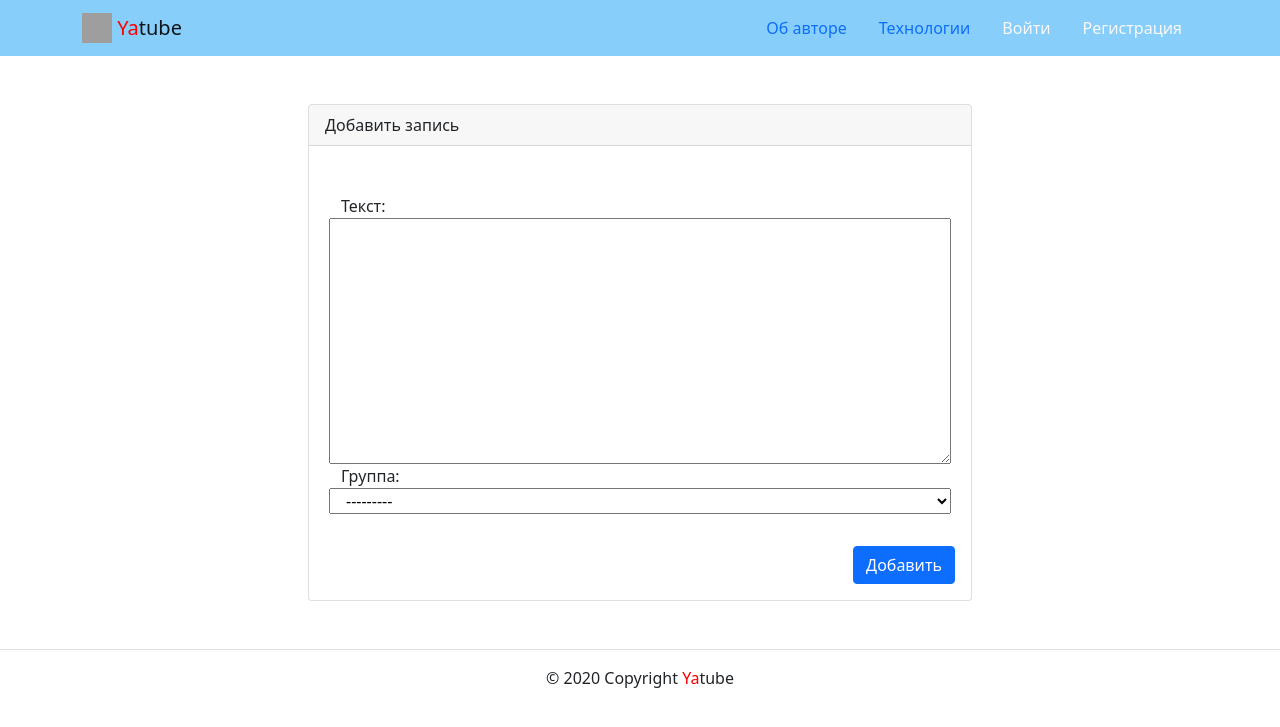
After one commit to lokilal/yatube_project, a Django app: page /create/ in a window 1280 px wide. The commit adds this page. Shown: the top 727 px of the page. Run offline with Django 3.2, Linux system fonts and the light colour scheme; data comes from the database, SQL or seed files in the repository; both versions use the stored data as it was after the commit; some libraries are stand-ins or nearby versions; grey boxes are pictures that could not be loaded.

```diff
--- /dev/null
+++ b/yatube/posts/forms.py
@@ -0,0 +1,12 @@
+from django.forms import ModelForm
+from .models import Post
+
+
+class PostForm(ModelForm):
+    class Meta:
+        model = Post
+        fields = ['text', 'group']
+        labels = {
+            'group': ('Группа'),
+            'text': ('Текст'),
+        }
--- a/yatube/posts/urls.py
+++ b/yatube/posts/urls.py
@@ -1,9 +1,13 @@
 from django.urls import path
-from .views import index, group_posts
+from . import views
 
 app_name = 'posts'
 
 urlpatterns = [
-    path('', index, name='index'),
-    path('group/<slug:slug>/', group_posts, name='group_list')
+    path('', views.index, name='index'),
+    path('group/<slug:slug>/', views.group_posts, name='group_list'),
+    path('profile/<str:username>/', views.profile, name='profile'),
+    path('posts/<int:post_id>/', views.post_detail, name='post_detail'),
+    path('create/', views.post_create, name='post_create'),
+    path('posts/<int:post_id>/edit/', views.post_edit, name='post_edit'),
 ]
--- a/yatube/posts/views.py
+++ b/yatube/posts/views.py
@@ -1,6 +1,10 @@
-from django.shortcuts import render, get_object_or_404
+from django.shortcuts import render, get_object_or_404, redirect
 from .models import Post, Group
 from django.core.paginator import Paginator
+from .forms import PostForm
+from django.contrib.auth import get_user_model
+
+User = get_user_model()
 
 
 def index(request):
@@ -13,7 +17,7 @@ def index(request):
     }
     return render(request, 'posts/index.html', context)
 
-
+#{{ group.description|linebreaks }}
 def group_posts(request, slug):
     group = get_object_or_404(Group, slug=slug)
     post_list = group.posts.all().order_by('-pub_date')
@@ -25,3 +29,54 @@ def group_posts(request, slug):
         'page_obj': page_obj,
     }
     return render(request, 'posts/group_list.html', context)
+
+
+def profile(request, username):
+    profile_author = get_object_or_404(User, username=username)
+    post_list = Post.objects.filter(author__username=username)
+    paginator = Paginator(post_list, 10)
+    page_number = request.GET.get('page')
+    page_obj = paginator.get_page(page_number)
+    context = {
+        'profile': profile_author,
+        'page_obj': page_obj
+    }
+    return render(request, 'posts/profile.html', context)
+
+
+def post_detail(request, post_id):
+    post = Post.objects.get(pk=post_id)
+    posts_author = Post.objects.filter(author__username=post.author)
+    amount = 0
+    for i in posts_author:
+        amount += 1
+    title = str(post)[:30]
+    context = {
+        'title': title,
+        'post': post,
+        'amount': str(amount)
+    }
+    return render(request, 'posts/post_detail.html', context)
+
+
+def post_create(request):
+    form = PostForm(request.POST or None, files=request.FILES or None)
+    if request.method == "POST" and form.is_valid():
+        post = form.save(commit=False)
+        post.author = request.user
+        post.save()
+        return redirect("posts:profile", request.user.username)
+    form = PostForm()
+    return render(request, 'posts/create_post.html', {'form': form})
+
+
+def post_edit(request, post_id):
+    post = get_object_or_404(Post, id=post_id)
+    if request.user != post.author:
+        return redirect('posts:post_detail', post_id)
+    form = PostForm(request.POST or None, files=request.FILES or None, instance=post)
+    if request.method == "POST" and form.is_valid():
+        form.save()
+        return redirect('posts:post_detail', post_id)
+    return render(request, "posts/create_post.html",
+                  {"form": form, "post": post, 'is_edit': True})
--- a/yatube/templates/base.html
+++ b/yatube/templates/base.html
@@ -11,6 +11,8 @@
 <body>
 <main>
       <div class="container">
+          {% block header %}
+          {% endblock %}
           {% block content %}
           {% endblock %}
       </div>
--- a/yatube/templates/includes/header.html
+++ b/yatube/templates/includes/header.html
@@ -1,4 +1,5 @@
 {% load static %}
+{% with request.resolver_match.view_name as view_name %}
 <header>
   <nav class="navbar navbar-light" style="background-color: lightskyblue">
     <div class="container">
@@ -6,6 +7,43 @@
         <img src="{% static 'img/logo.png' %}" width="30" height="30" class="d-inline-block align-top" alt="">
         <span style="color:red">Ya</span>tube
       </a>
+      <ul class="nav nav-pills">
+        <li class="nav-item">
+          <a class="nav-link {% if view_name  == 'about:author' %}active{% endif %}"
+             href="{% url 'about:author' %}">Об авторе</a>
+        </li>
+        <li class="nav-item">
+          <a class="nav-link {% if view_name  == 'about:tech' %}active{% endif %}"
+             href="{% url 'about:tech' %}">Технологии</a>
+        </li>
+        {% if user.is_authenticated %}
+        <li class="nav-item">
+          <a class="nav-link {% if view_name  == 'posts:post_create' %}active{% endif %}"
+             href="{% url 'posts:post_create' %}">Новая запись </a>
+        </li>
+        <li class="nav-item">
+          <a class="nav-link link-light {% if view_name  == 'users:password_change_form' %}active{% endif %}"
+             href="{% url 'users:password_change_form' %}">Изменить пароль</a>
+        </li>
+        <li class="nav-item">
+          <a class="nav-link link-light {% if view_name  == 'users:logout' %}active{% endif %}"
+             href="{% url 'users:logout' %}">Выйти</a>
+        </li>
+        <li>
+          Пользователь: {{ user.username }}
+        <li>
+        {% else %}
+        <li class="nav-item">
+          <a class="nav-link link-light {% if view_name  == 'users:login' %}active{% endif %}"
+             href="{% url 'users:login' %}">Войти</a>
+        </li>
+        <li class="nav-item">
+          <a class="nav-link link-light {% if view_name  == 'users:signup' %}active{% endif %}"
+             href="{% url 'users:signup' %}">Регистрация</a>
+        </li>
+        {% endif %}
+      </ul>
     </div>
   </nav>
 </header>
+{% endwith %}
--- /dev/null
+++ b/yatube/templates/posts/create_post.html
@@ -0,0 +1,79 @@
+{% extends 'base.html' %}
+{% block title %}Новый пост{% endblock %}
+{% block content %}
+        <div class="row justify-content-center">
+          <div class="col-md-8 p-5">
+            <div class="card">
+              <div class="card-header">
+                {% if is_edit %}
+                Редактировать запись
+                {% else %}
+                Добавить запись
+                {% endif %}
+              </div>
+              <div class="card-body">
+                <form method="post" action="">
+                  {% csrf_token %}
+
+                  <div class="form-group row my-3 p-3">
+                    {{ form }}
+                  </div>
+                  <div class="d-flex justify-content-end">
+                    <button type="submit" class="btn btn-primary">
+                      {% if is_edit %}
+                      Сохранить
+                      {% else %}
+                      Добавить
+                      {% endif %}
+                    </button>
+                  </div>
+                </form>
+              </div>
+            </div>
+          </div>
+        </div>
+{% endblock %}
+{% block new %}
+<div class="row justify-content-center">
+          <div class="col-md-8 p-5">
+            <div class="card">
+              <div class="card-header">
+                Новый пост
+              </div>
+              <div class="card-body">
+                <form method="post" action="../posts/create_post.html">
+                  <input type="hidden" name="csrfmiddlewaretoken" value="">
+                  <div class="form-group row my-3 p-3">
+                    <label for="id_text">
+                      Текст поста
+                      <span class="required text-danger" >*</span>
+                    </label>
+                    <textarea name="text" cols="40" rows="10" class="form-control" required id="id_text">
+                    </textarea>
+                    <small id="id_text-help" class="form-text text-muted">
+                      Текст нового поста
+                    </small>
+                  </div>
+                  <div class="form-group row my-3 p-3">
+                    <label for="id_group">
+                      Group
+                    </label>
+                    <select name="group" class="form-control" id="id_group">
+                      <option value="" selected>---------</option>
+                      <option value="1">Группа: Лев Толстой – зеркало русской революции</option>
+                    </select>
+                    <small id="id_group-help" class="form-text text-muted">
+                      Группа, к которой будет относиться пост
+                    </small>
+                  </div>
+                  <div class="d-flex justify-content-end">
+                    <button type="submit" class="btn btn-primary">
+                      Сохранить
+                    </button>
+                  </div>
+                </form>
+              </div>
+            </div>
+          </div>
+        </div>
+{% endblock %}
--- a/yatube/templates/posts/group_list.html
+++ b/yatube/templates/posts/group_list.html
@@ -1,8 +1,9 @@
 {% extends 'base.html' %}
 {% block title %}Записи сообщества {{ group }}
 {% endblock %}
+{% block header %}
+<h1> Записи сообщества {{ group.title }} </h1> {% endblock %}
 {% block content %}
-<p> Записи сообщества {{ group.description|linebreaks }} </p>
 {% for post in page_obj %}
 <article>
     <ul>
--- a/yatube/templates/posts/index.html
+++ b/yatube/templates/posts/index.html
@@ -19,6 +19,9 @@
     <a href="{% url 'posts:group_list' post.group.slug %}">все записи группы</a>
     {% endif %}
 </article>
+{% if not forloop.last %}
+  <hr>
+{% endif %}
   {% endfor %}
 
   {% include 'posts/includes/paginator.html' %}
```
Also changed, not shown: yatube/templates/posts/post_detail.html (added, +34 -0 lines), yatube/templates/posts/profile.html (added, +35 -0 lines), yatube/db.sqlite3. Lines whose indentation alone changed are shown as unchanged.
